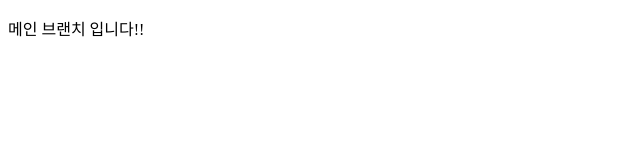
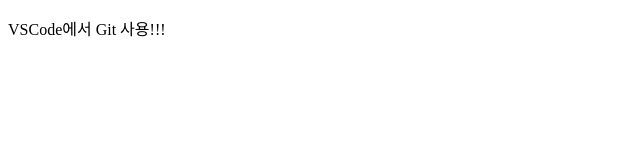
Before and after one commit to codesche/GitInitTest2, a plain HTML site: page index.html in a window 1280 px wide. Shown: the full height of the page, 0-640 px from the left. Drawn offline with Linux system fonts and the light colour scheme.

Commit message:
VSCode에서 커밋!

```diff
--- a/index.html
+++ b/index.html
@@ -7,6 +7,6 @@
     <title>충돌이 날까?!!</title>
 </head>
 <body>
-    <p>메인 브랜치 입니다!!</p>
+    <p>VSCode에서 Git 사용!!!</p>
 </body>
 </html>
```
